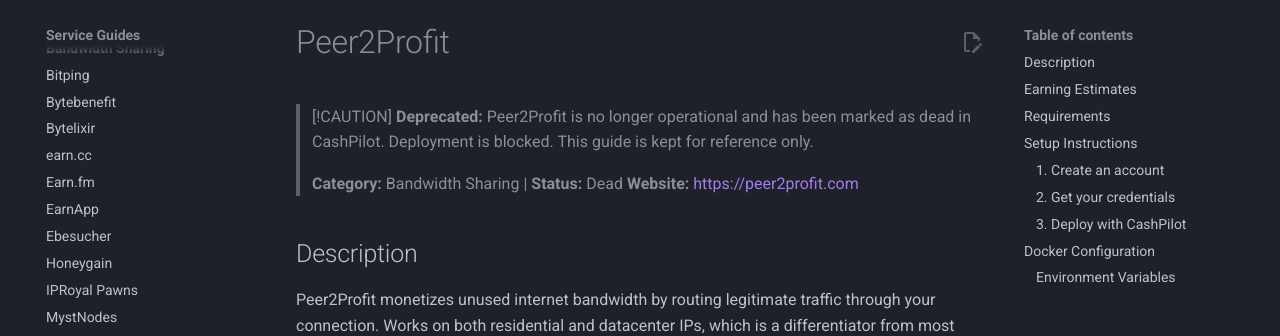
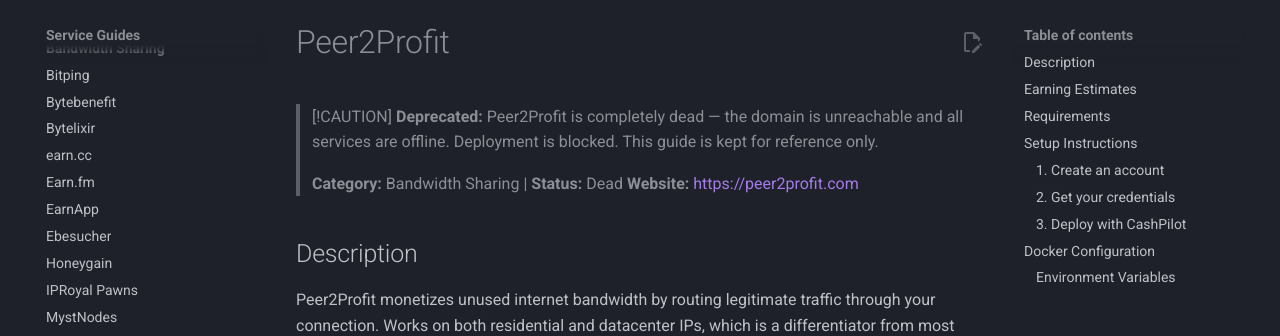
Before and after one commit to GeiserX/CashPilot, an MkDocs documentation site: the page built from docs/guides/peer2profit.md, in a window 1280 px wide and 900 px high. Shown: the part 124-460 px from the top of the window. Built offline with MkDocs 1.6.1 and Material for MkDocs 9.7.7, drawn with Linux system fonts in a browser that asks for light colours; comment, search, counter and statistics services are not loaded.

Commit message:
docs: update dead service guides with specific failure reasons
Peer2Profit: domain completely unreachable, all services offline.
SpeedShare: authentication broken, confirmed dead in Discord Mar 2026.

```diff
--- a/docs/guides/peer2profit.md
+++ b/docs/guides/peer2profit.md
@@ -1,7 +1,7 @@
 # Peer2Profit
 
 > [!CAUTION]
-> **Deprecated:** Peer2Profit is no longer operational and has been marked as dead in CashPilot. Deployment is blocked. This guide is kept for reference only.
+> **Deprecated:** Peer2Profit is completely dead — the domain is unreachable and all services are offline. Deployment is blocked. This guide is kept for reference only.
 
 > **Category:** Bandwidth Sharing | **Status:** Dead
 > **Website:** [https://peer2profit.com](https://peer2profit.com)
```
Also changed, not shown: docs/guides/speedshare.md (+2 -0 lines).
